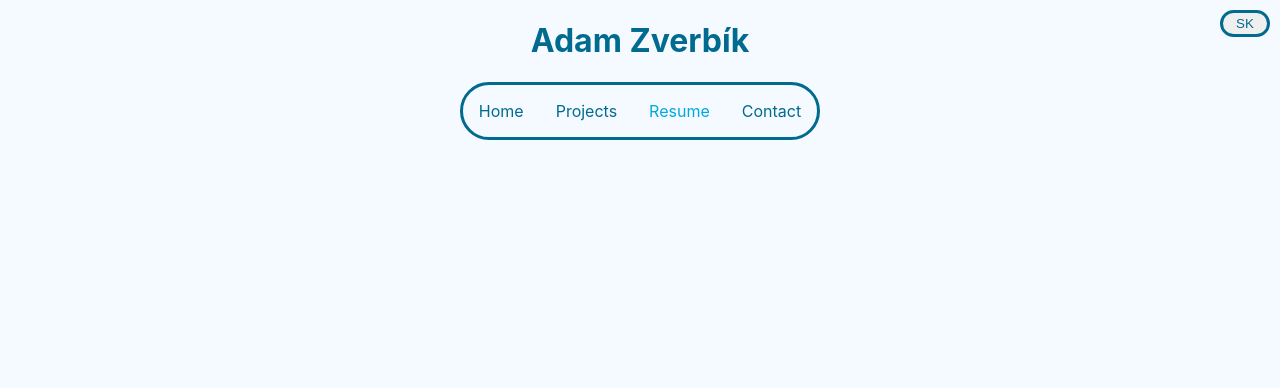
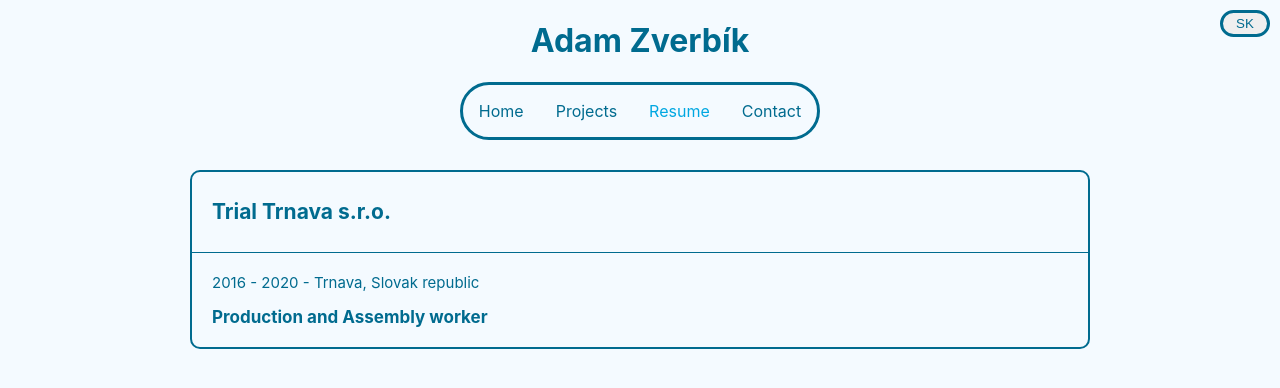
Before and after one commit to zverbikadam/cv_app, a React (Create React App) app: page /cv/work_exp in a window 1280 px wide. Shown: the top 388 px of the page. Built offline with nearby package versions, Linux system fonts and the light colour scheme; no server answers.

Commit message:
work experience

```diff
--- a/src/App.tsx
+++ b/src/App.tsx
@@ -9,6 +9,7 @@ import TheHome from './views/TheHome/TheHome';
 import TheEducation from './views/TheEducation/TheEducation';
 import TheProjects from './views/TheProjects/TheProjects';
 import ContactInfo from './views/ContactInfo/ContactInfo';
+import WorkExperience from './views/WorkExperience/WorkExperience';
 
 
 function App() {
@@ -45,9 +46,13 @@ function App() {
             <Route path="/projects">
               <TheProjects />
             </Route>
+            <Route path="/cv/work_exp">
+              <WorkExperience />
+            </Route>
             <Route path="/contact">
               <ContactInfo />
             </Route>
+
           </Switch>
         </main>
       </LanguageProvider>
--- a/src/components/TheNavigation/TheNavigation.tsx
+++ b/src/components/TheNavigation/TheNavigation.tsx
@@ -1,59 +1,46 @@
-import React from 'react';
-import { useLanguage } from '../../Context/LanguageContext';
-import { NavLink as Link } from 'react-router-dom';
-import './TheNavigation.css';
+import React from "react";
+import { useLanguage } from "../../Context/LanguageContext";
+import { NavLink as Link } from "react-router-dom";
+import "./TheNavigation.css";
 
-interface Props {
-
-}
+interface Props {}
 
 const TheNavigation = (props: Props) => {
-
   // active language
   const enLanguage = useLanguage();
 
   // data to be rendered
-    const data = enLanguage ?
-        {
+  const data = enLanguage
+    ? {
         home: "Home",
         projects: "Projects",
         education: "Education",
         work_experience: "Work experience",
         skills: "Skills",
         cv: "Resume",
-            contact: "Contact"
+        contact: "Contact",
       }
-        :
-        {
+    : {
         home: "Domov",
         projects: "Projekty",
         education: "Vzdelanie",
         work_experience: "Pracovné skúsenosti",
         skills: "Vedomosti",
         cv: "Životopis",
-            contact: "Kontakt"
-        }
-
+        contact: "Kontakt",
+      };
 
   // template
   return (
     <nav className="the-navigation">
       <ul className="navigation-list">
         <li className="navigation-item">
-                    <Link
-                        className="link"
-                        activeClassName="active"
-                        to="/" exact
-                    >
+          <Link className="link" activeClassName="active" to="/" exact>
             {data.home}
           </Link>
         </li>
         <li className="navigation-item">
-                    <Link
-                        className="link"
-                        activeClassName="active"
-                        to="/projects"
-                    >
+          <Link className="link" activeClassName="active" to="/projects">
             {data.projects}
           </Link>
         </li>
@@ -62,7 +49,7 @@ const TheNavigation = (props: Props) => {
             className="link"
             activeClassName="active"
             to="/cv"
-                        aria-disabled
+            onClick={(e) => e.preventDefault()}
           >
             {data.cv}
           </Link>
@@ -99,18 +86,13 @@ const TheNavigation = (props: Props) => {
           </div>
         </li>
         <li className="navigation-item">
-                    <Link
-                        className="link"
-                        activeClassName="active"
-                        to="/contact"
-                    >
+          <Link className="link" activeClassName="active" to="/contact">
             {data.contact}
           </Link>
         </li>
-
       </ul>
     </nav>
-    )
-}
+  );
+};
 
 export default TheNavigation;
--- a/src/data/education-data.json
+++ b/src/data/education-data.json
@@ -1,6 +1,6 @@
 {
-    "en": {
-        "current": {
+  "en": [
+    {
       "name": "Slovak university of technology in Bratislava",
       "faculty": "Faculty of Materials Science and Technology in Trnava",
       "year": "2020 - Current",
@@ -12,7 +12,6 @@
       "city": "Trnava",
       "country": "Slovak republic"
     },
-        "previous": [
     {
       "name": "Slovak university of technology in Bratislava",
       "faculty": "Faculty of Materials Science and Technology in Trnava",
@@ -44,10 +43,9 @@
       "city": "Trnava",
       "country": "Slovak republic"
     }
-        ]
-    },
-    "sk": {
-        "current": {
+  ],
+  "sk": [
+    {
       "name": "Slovenská technická univerzita v Bratislave",
       "faculty": "Materiálovotechnologická fakulta so sídlom v Trnave",
       "year": "2020 - Súčasnosť",
@@ -59,7 +57,6 @@
       "city": "Trnava",
       "country": "Slovenská republika"
     },
-        "previous": [
     {
       "name": "Slovenská technická univerzita v Bratislave",
       "faculty": "Materiálovotechnologická fakulta so sídlom v Trnave",
@@ -93,4 +90,3 @@
     }
   ]
 }
-}
--- /dev/null
+++ b/src/data/work-experience.json
@@ -0,0 +1,20 @@
+{
+  "en": [
+    {
+      "name": "Trial Trnava s.r.o.",
+      "title": "Production and Assembly worker",
+      "year": "2016 - 2020",
+      "city": "Trnava",
+      "country": "Slovak republic"
+    }
+  ],
+  "sk": [
+    {
+      "name": "Trial Trnava s.r.o.",
+      "title": "Výrobný a montážny pracovník",
+      "year": "2016 - 2020",
+      "city": "Trnava",
+      "country": "Slovenská republika"
+    }
+  ]
+}
--- a/src/views/TheEducation/TheEducation.tsx
+++ b/src/views/TheEducation/TheEducation.tsx
@@ -1,13 +1,9 @@
-import React from 'react';
-import { useLanguage } from '../../Context/LanguageContext';
-import TheEducationCard from './TheEducationCard';
-import Education from './../../data/education-data.json';
-import TheEducationList from './TheEducationList';
+import React from "react";
+import { useLanguage } from "../../Context/LanguageContext";
+import Education from "./../../data/education-data.json";
+import TheEducationList from "./TheEducationList";
 
-
-interface Props {
-
-}
+interface Props {}
 
 const TheEducation = (props: Props) => {
   // active language
@@ -15,18 +11,14 @@ const TheEducation = (props: Props) => {
 
   const data = enLanguage ? Education.en : Education.sk;
 
-
   // template
   return (
     <div className="the-education">
-            <header className="education-header">
-                <TheEducationCard data={data.current} />
-            </header>
       <main>
-                <TheEducationList data={data.previous} />
+        <TheEducationList data={data} />
       </main>
     </div>
-    )
-}
+  );
+};
 
-export default TheEducation
+export default TheEducation;
--- a/src/views/TheHome/TheHome.css
+++ b/src/views/TheHome/TheHome.css
@@ -1,11 +1,11 @@
 .the-home {
-    margin-top: 40px;
-    margin-bottom: 40px;
+    margin: 40px auto;
+    width: 70%;
     /* border: 1px solid black; */
 }
 
 .home-image {
-    float: left;
+    float: right;
     margin-left: 40px;
     width: 25%;
 
--- a/src/views/TheHome/TheHome.tsx
+++ b/src/views/TheHome/TheHome.tsx
@@ -13,12 +13,12 @@ const TheHome = (props: Props) => {
     const data = enLanguage ?
         {
             heading: "Hi, I'm Adam!",
-            content: "I study information and automation in industry in Trnava, but I live in Brno."
+            content: "I study information and automation in industry in Trnava, but I live in Brno. I love programming, fitness and I am passionate guitar player."
         }
         :
         {
             heading: "Ahoj, volám sa Adam!",
-            content: "Študujem informatiku a automatizáciu v priemysle v Trnave, ale žijem a bývam v Brne."
+            content: "Študujem informatiku a automatizáciu v priemysle v Trnave, ale žijem a bývam v Brne. Baví ma programovanie, fitness a som vášnivý hráš na gitare."
         }
 
     return (
--- a/src/views/TheProjects/TheProjects.css
+++ b/src/views/TheProjects/TheProjects.css
@@ -1,7 +1,12 @@
 .repos-container {
     display: grid;
     grid-template-columns: repeat(3, 1fr);
-    grid-gap: 10px;
-    width: 97%;
+    grid-gap: 25px;
+    width: 95%;
     margin: 15px auto;
 }
+
+.is-loading {
+    margin-top: 30px;
+    color: black;
+}
--- /dev/null
+++ b/src/views/WorkExperience/WorkExperience.tsx
@@ -0,0 +1,28 @@
+import React from 'react';
+import { useLanguage } from '../../Context/LanguageContext';
+import json_data from './../../data/work-experience.json';
+import WorkExperienceList from './WorkExperienceList';
+
+
+interface Props {
+
+}
+
+const WorkExperience = (props: Props) => {
+    // active language
+    const enLanguage = useLanguage();
+
+    const data = enLanguage ? json_data.en : json_data.sk;
+
+
+    // template
+    return (
+        <div className="the-WorkExperience">
+            <main>
+                <WorkExperienceList data={data} />
+            </main>
+        </div>
+    )
+}
+
+export default WorkExperience
--- /dev/null
+++ b/src/views/WorkExperience/WorkExperienceCard.tsx
@@ -0,0 +1,29 @@
+import React from "react";
+import "../TheEducation/TheEducationCard.css";
+
+interface Props {
+  data: any;
+}
+
+const WorkExperienceCard = (props: Props) => {
+  // props
+  const { data } = props;
+
+  return (
+    <div className="education-card">
+      <header className="card-header">
+        <h2 className="card-name">{data.name}</h2>
+      </header>
+      <main className="card-main">
+        <p className="card-year">{`${data.year} - ${data.city}, ${data.country}`}</p>
+        {data.title?.length > 0 && (
+          <article>
+            <h4 className="card-heading">{data.title}</h4>
+          </article>
+        )}
+      </main>
+    </div>
+  );
+};
+
+export default WorkExperienceCard;
--- /dev/null
+++ b/src/views/WorkExperience/WorkExperienceList.tsx
@@ -0,0 +1,16 @@
+import React from 'react'
+import WorkExperienceCard from './WorkExperienceCard';
+
+interface Props {
+    data: any
+}
+
+const WorkExperienceList = (props: Props) => {
+    const { data } = props;
+
+    return (
+        data.map((data: any, index: number) => <WorkExperienceCard key={index} data={data} />)
+    )
+}
+
+export default WorkExperienceList
```
Also changed, not shown: src/views/TheProjects/TheProjects.tsx (+30 -32 lines). Lines whose indentation alone changed are shown as unchanged.
